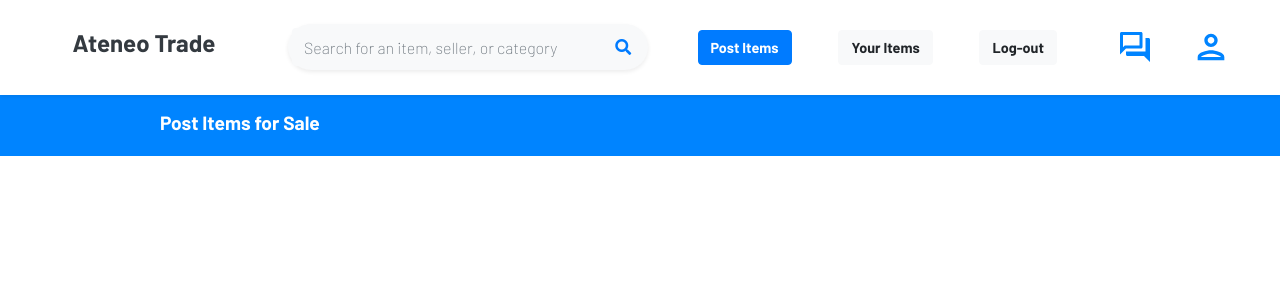
After one commit to daniddelrio/atrade-website, a Django app: template ateneo_trade/shop/templates/shop/post_item.html in a window 1280 px wide. The commit adds this page. Shown: the top 300 px of the page. Run offline with Django 3.2, Linux system fonts and the light colour scheme; the template is opened without the code that fills it, so the values that code supplies are empty; some libraries are stand-ins or nearby versions.

Commit message:
Add Post Item templates and CSS

```diff
--- a/ateneo_trade/shop/static/shop/css/main.css
+++ b/ateneo_trade/shop/static/shop/css/main.css
@@ -1,3 +1,5 @@
+@import url('https://fonts.googleapis.com/css?family=Alegreya+Sans:200,700|Barlow:200,700');
+
 body {
 	/*background-color: #E5E5E5;*/
 	font-family: 'Barlow', sans-serif;
@@ -12,3 +14,17 @@ body {
 .nav-btn {
 	font-size: 0.9em !important;
 }
+
+.banner-title {
+	padding-left: 10em;
+	padding-top: 1em;
+	padding-bottom: 0.9em;
+	background-color: #0084FF;
+	color: white;
+}
+
+.banner-title h5 {
+	font-family: 'Barlow', sans-serif;
+	font-size: 1.2rem;
+	font-weight: 700;
+}
--- /dev/null
+++ b/ateneo_trade/shop/static/shop/css/post-item.css
@@ -0,0 +1 @@
+@import url('https://fonts.googleapis.com/css?family=Alegreya+Sans:200,700|Barlow:200,700');
--- a/ateneo_trade/shop/templates/base.html
+++ b/ateneo_trade/shop/templates/base.html
@@ -19,6 +19,11 @@
   {% block navbar %}
   {% endblock %}
 
+  <div class="container-fullwidth">
+    {% block header %}
+    {% endblock %}
+  </div>
+
 	<div class="container">
 		{% block content %}
 		{% endblock %}
--- /dev/null
+++ b/ateneo_trade/shop/templates/shop/post_item.html
@@ -0,0 +1,19 @@
+{% extends 'navbar.html' %}
+{% load static %}
+
+{% block title %}
+Post Item
+{% endblock %}
+
+{% block links %}
+  <link rel="stylesheet" href="{% static 'shop/css/post-item.css' %}">
+{% endblock %}
+
+{% block header %}
+<div class="banner-title">
+	<h5>Post Items for Sale</h5>
+</div>
+{% endblock %}
+
+{% block content %}
+{% endblock %}
```
